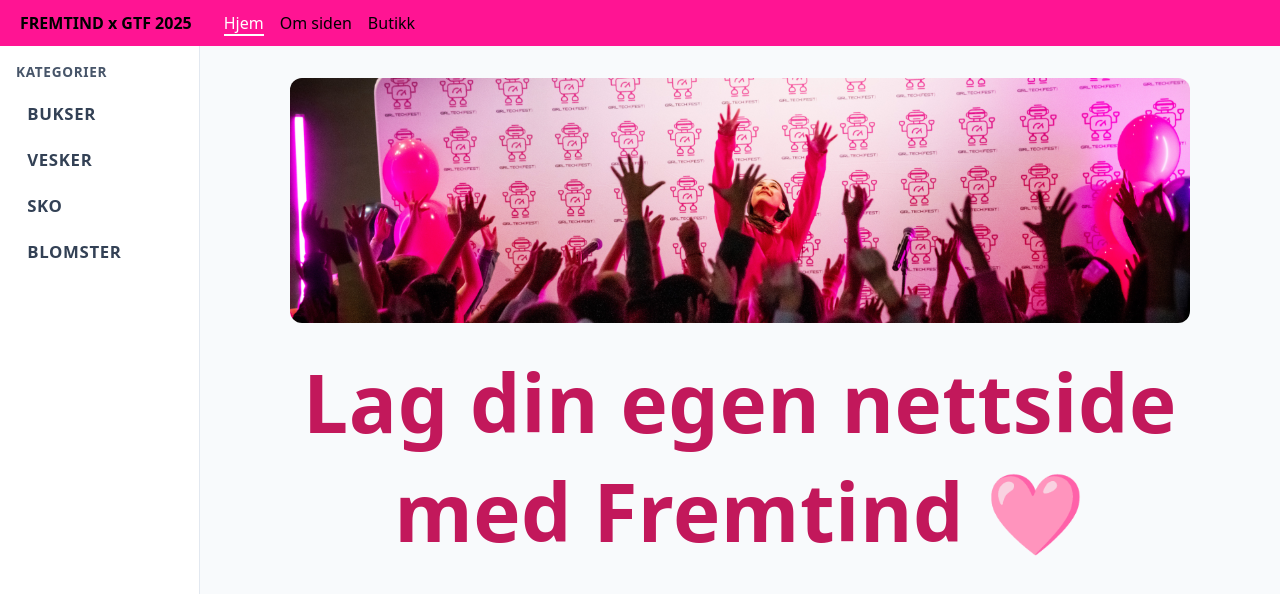
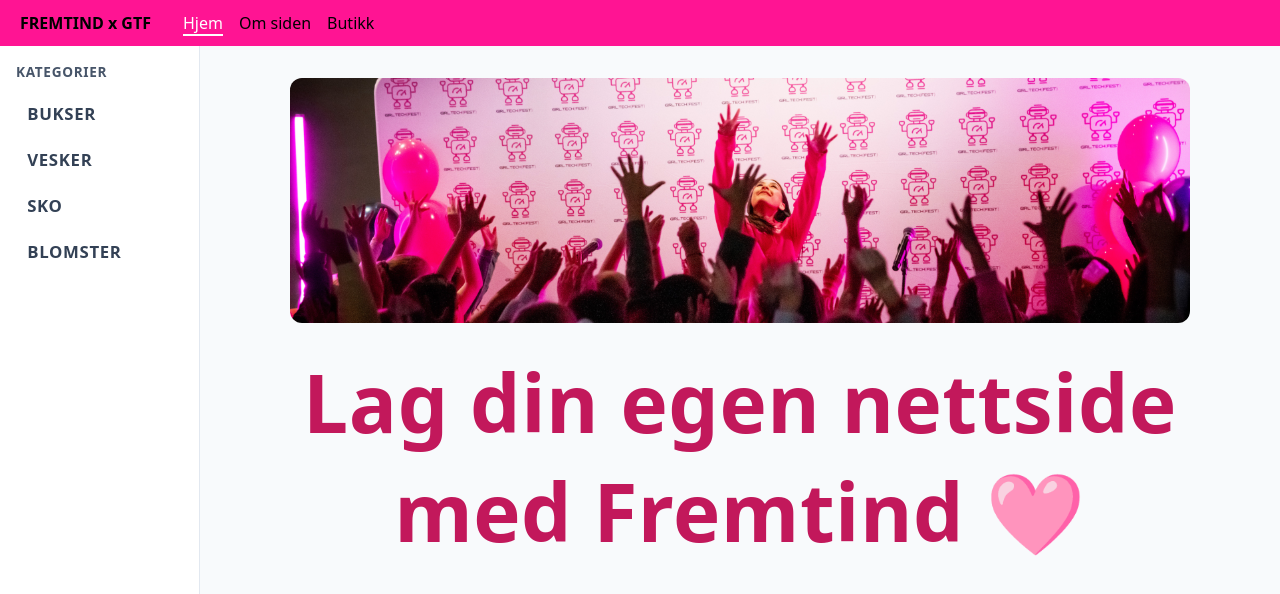
Before and after one commit to anja-mg/fremtind-gtf-2025, a React (Vite) app: page / in a window 1280 px wide. Shown: the top 594 px of the page. Built offline with nearby package versions, Linux system fonts and the light colour scheme.

Commit message:
Remove 2025 from title

```diff
--- a/src/components/Navbar.tsx
+++ b/src/components/Navbar.tsx
@@ -5,7 +5,7 @@
 export const Navbar: React.FC = () => {
   return (
     <nav className="navbar">
-      <div className="nav-brand">FREMTIND x GTF 2025</div>
+      <div className="nav-brand">FREMTIND x GTF</div>
       <ul className="nav-links">
         <li><NavLink to="/" end>Hjem</NavLink></li>
         <li><NavLink to="/about">Om siden</NavLink></li>
```
